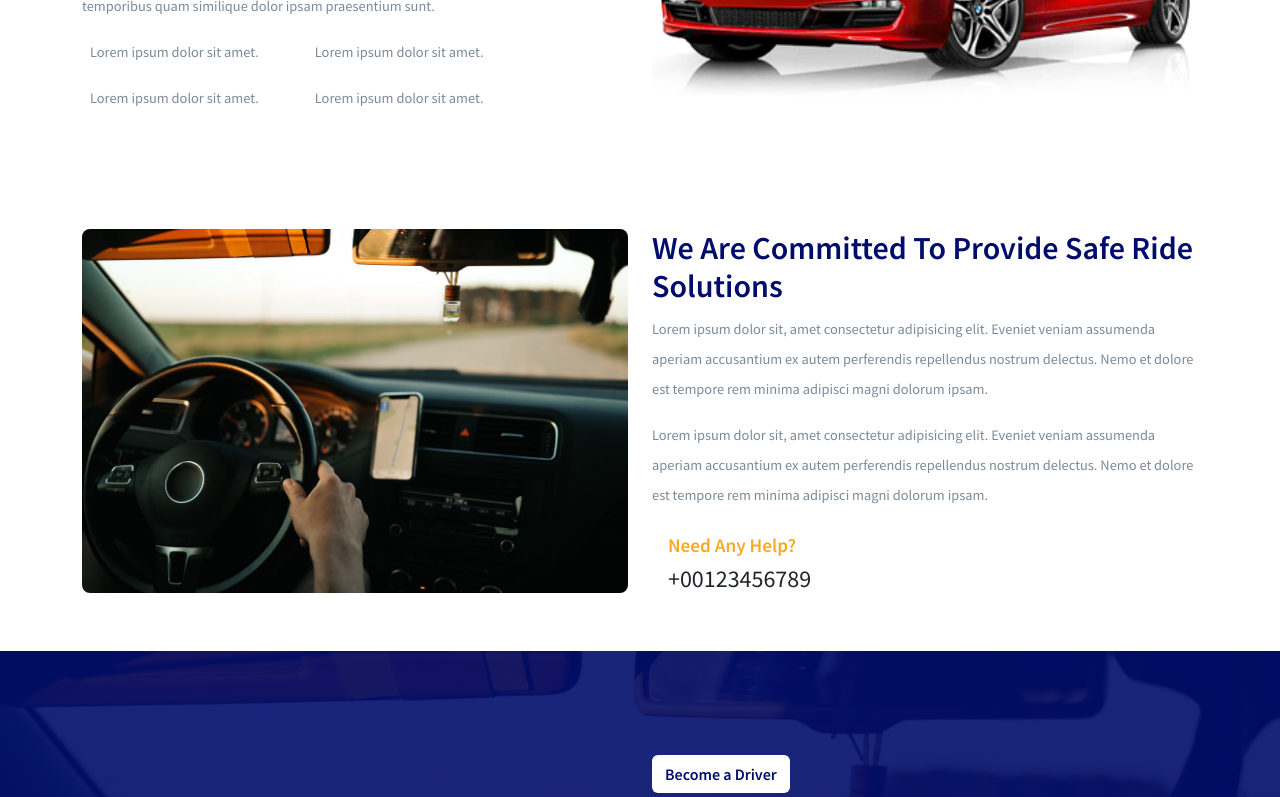
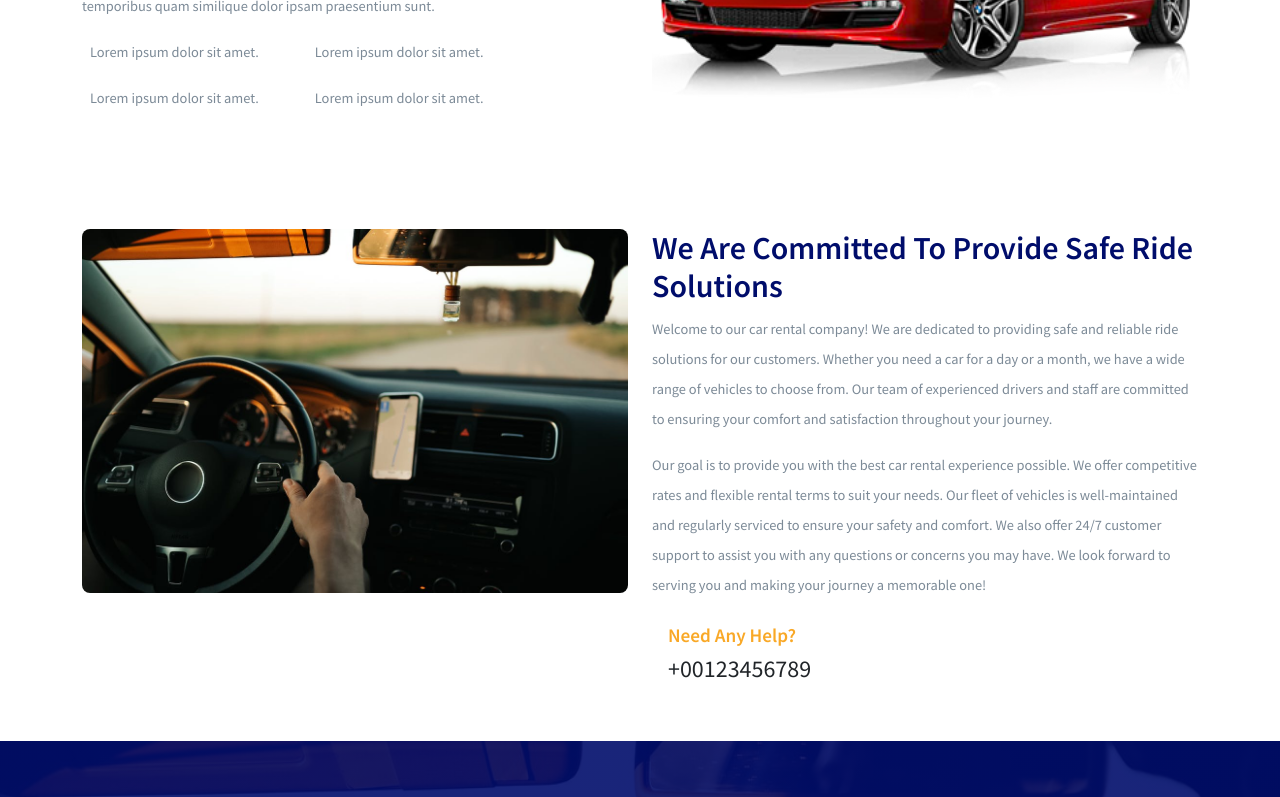
Before and after one commit to Parthgujjar2060/luxe-react-repo, a React (Create React App) app: page /about in a window 1280 px wide. Shown: the part 579-1376 px from the top of the page. Built offline with nearby package versions, Linux system fonts and the light colour scheme.

Commit message:
Change the Lorem and make meaning full sentences!

```diff
--- a/src/pages/About.jsx
+++ b/src/pages/About.jsx
@@ -31,18 +31,13 @@ const About = () => {
                   We Are Committed To Provide Safe Ride Solutions
                 </h2>
 
+
                 <p className="section__description">
-                  Lorem ipsum dolor sit, amet consectetur adipisicing elit.
-                  Eveniet veniam assumenda aperiam accusantium ex autem
-                  perferendis repellendus nostrum delectus. Nemo et dolore est
-                  tempore rem minima adipisci magni dolorum ipsam.
+                  Welcome to our car rental company! We are dedicated to providing safe and reliable ride solutions for our customers. Whether you need a car for a day or a month, we have a wide range of vehicles to choose from. Our team of experienced drivers and staff are committed to ensuring your comfort and satisfaction throughout your journey.
                 </p>
 
                 <p className="section__description">
-                  Lorem ipsum dolor sit, amet consectetur adipisicing elit.
-                  Eveniet veniam assumenda aperiam accusantium ex autem
-                  perferendis repellendus nostrum delectus. Nemo et dolore est
-                  tempore rem minima adipisci magni dolorum ipsam.
+                  Our goal is to provide you with the best car rental experience possible. We offer competitive rates and flexible rental terms to suit your needs. Our fleet of vehicles is well-maintained and regularly serviced to ensure your safety and comfort. We also offer 24/7 customer support to assist you with any questions or concerns you may have. We look forward to serving you and making your journey a memorable one!
                 </p>
 
                 <div className=" d-flex align-items-center gap-3 mt-4">
```
